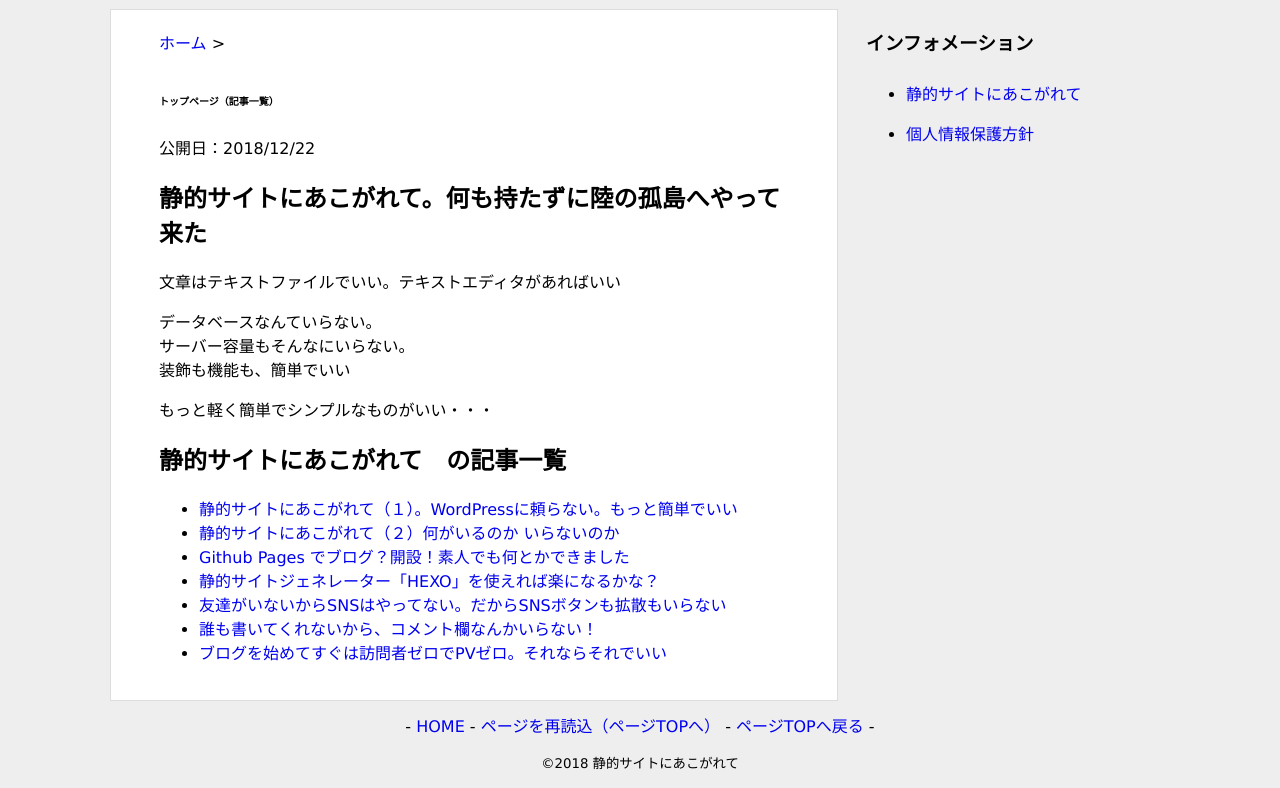
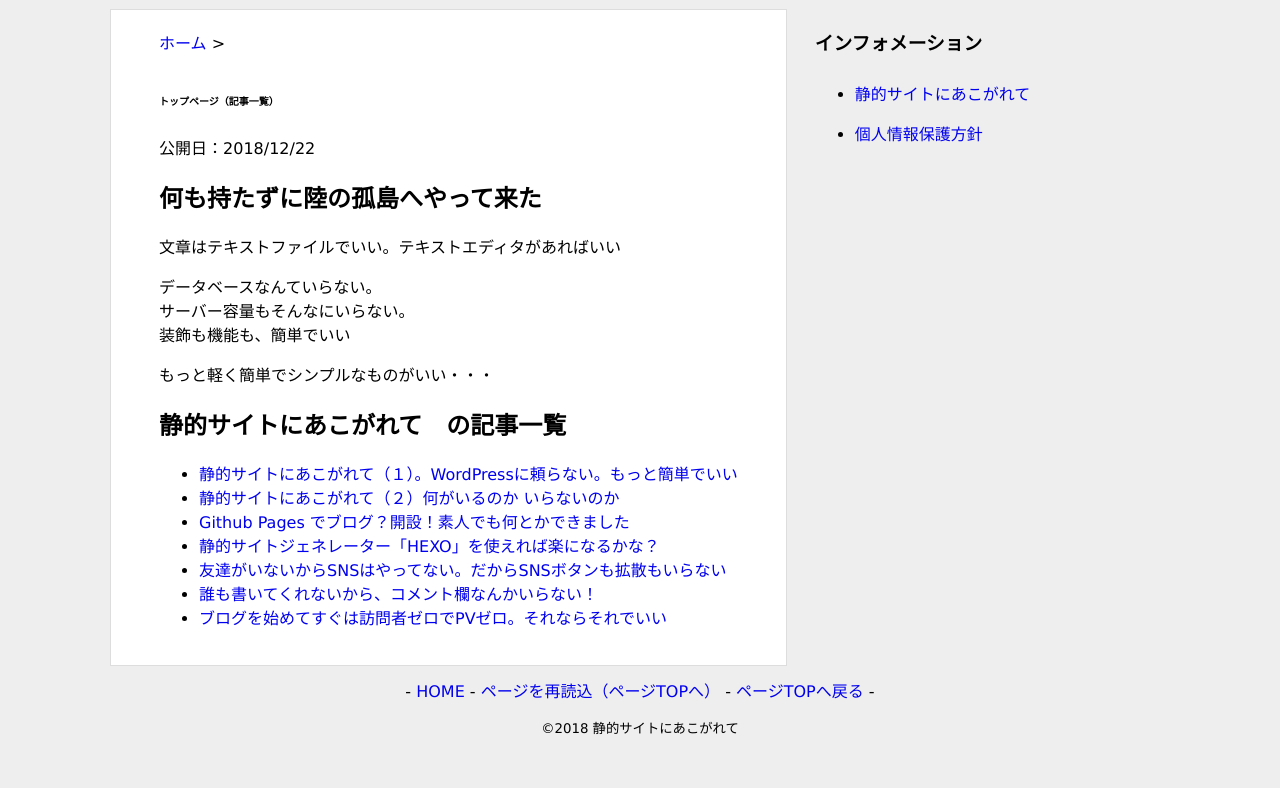
Before and after one commit to sonotato6/sonotato6.github.io, a plain HTML site: page index.html in a window 1280 px wide. Shown: the part 91-879 px from the top of the page. After the commit the page ends 844 px from the top, so only its background shows below. Drawn offline with Linux system fonts and the light colour scheme.

Commit message:
Update index.html

```diff
--- a/index.html
+++ b/index.html
@@ -60,7 +60,7 @@ WordPress がイヤになって、作ってみました静的サイト
 <p>公開日：<time class="entry-date" datetime="2018-12-22T13:59:33+00:00">2018/12/22</time>&nbsp;</p>
 </div><!--//meta_box-->
 </header>
-<h2>静的サイトにあこがれて。何も持たずに陸の孤島へやって来た</h2>
+<h2>何も持たずに陸の孤島へやって来た</h2>
 <p>文章はテキストファイルでいい。テキストエディタがあればいい</p>
 <p>データベースなんていらない。<br />
 サーバー容量もそんなにいらない。<br />
```
